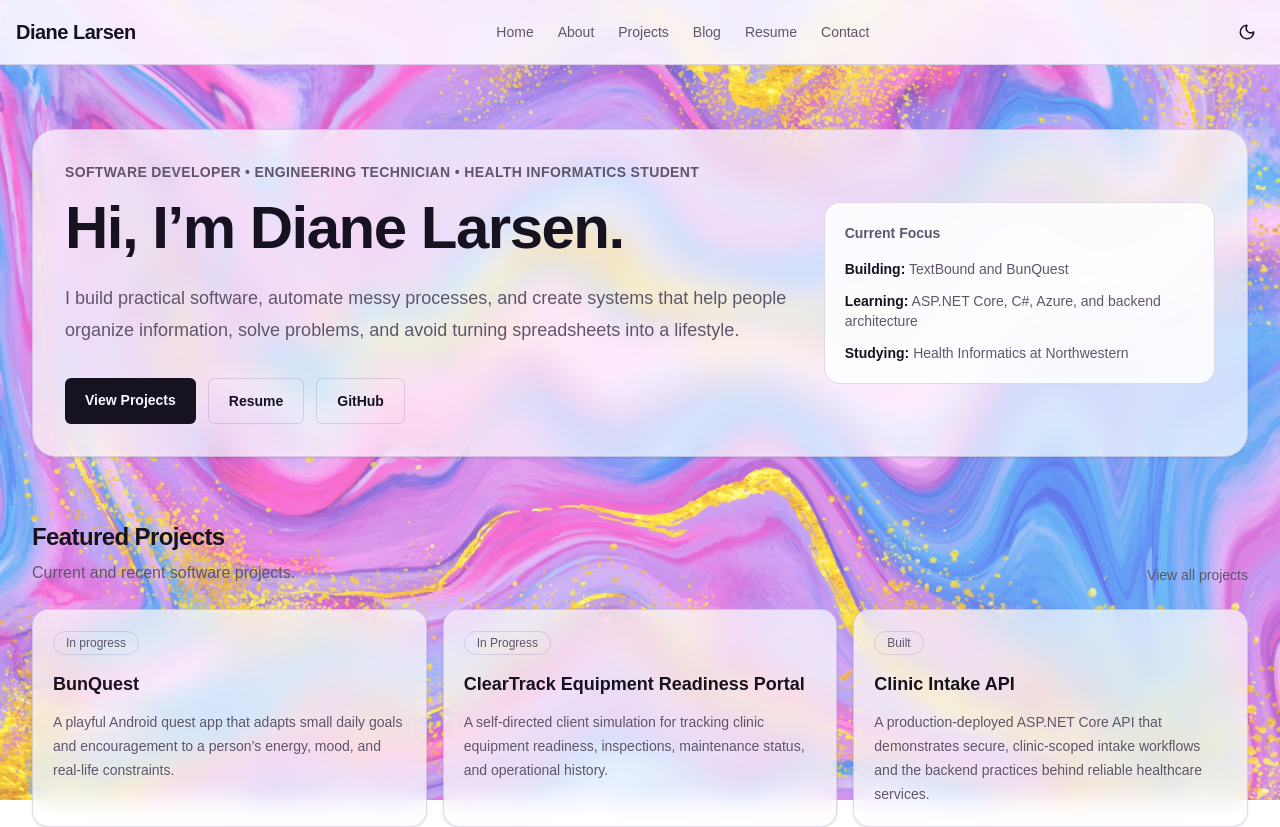
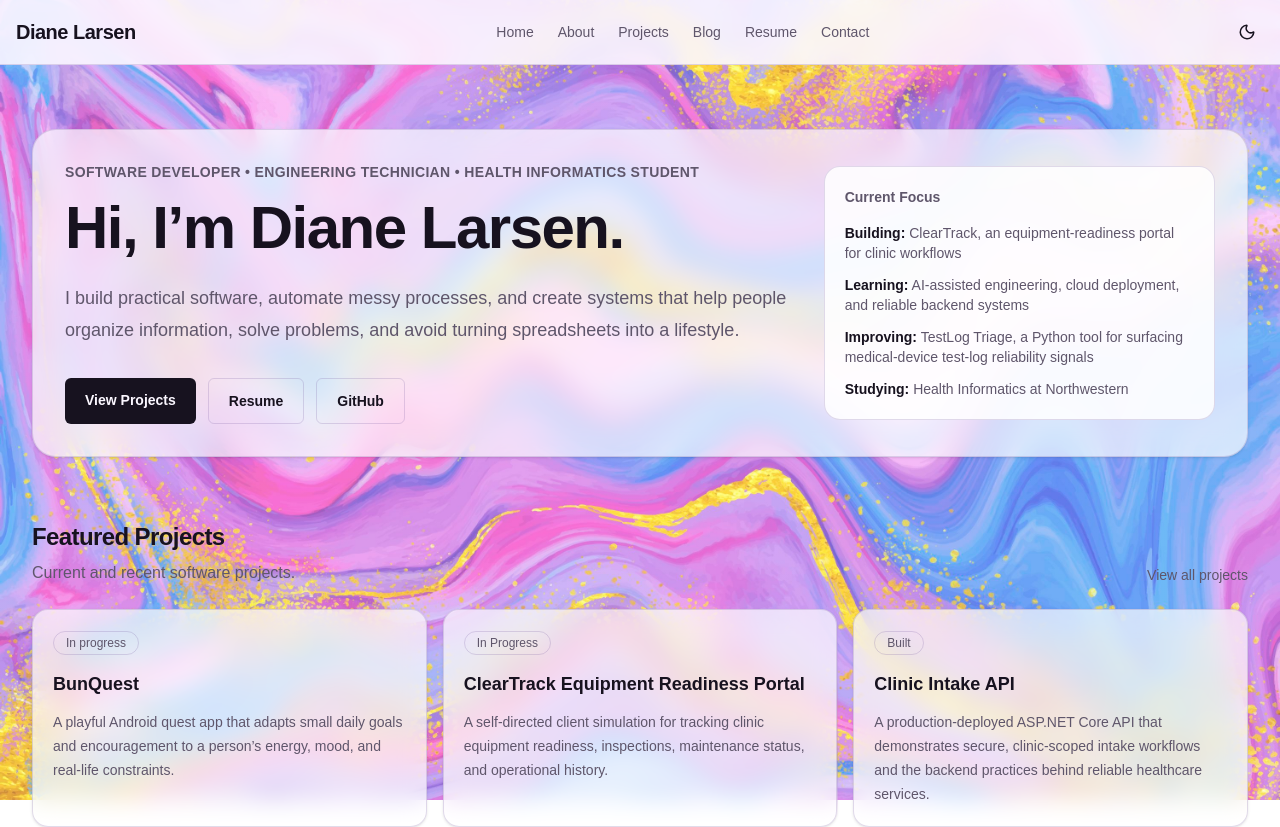
Before and after one commit to DianeLarsen/pandalove, a Next.js app: page / in a window 1280 px wide. Shown: the top 827 px of the page. Built offline with nearby package versions, Linux system fonts and the light colour scheme.

Commit message:
Update homepage current focus

```diff
--- a/src/app/page.tsx
+++ b/src/app/page.tsx
@@ -61,11 +61,15 @@ export default async function Home() {
             <ul className="mt-4 space-y-3 text-sm text-muted-foreground">
               <li>
                 <span className="font-semibold text-foreground">Building:</span>{" "}
-                TextBound and BunQuest
+                ClearTrack, an equipment-readiness portal for clinic workflows
               </li>
               <li>
                 <span className="font-semibold text-foreground">Learning:</span>{" "}
-                ASP.NET Core, C#, Azure, and backend architecture
+                AI-assisted engineering, cloud deployment, and reliable backend systems
+              </li>
+              <li>
+                <span className="font-semibold text-foreground">Improving:</span>{" "}
+                TestLog Triage, a Python tool for surfacing medical-device test-log reliability signals
               </li>
               <li>
                 <span className="font-semibold text-foreground">Studying:</span>{" "}
```
